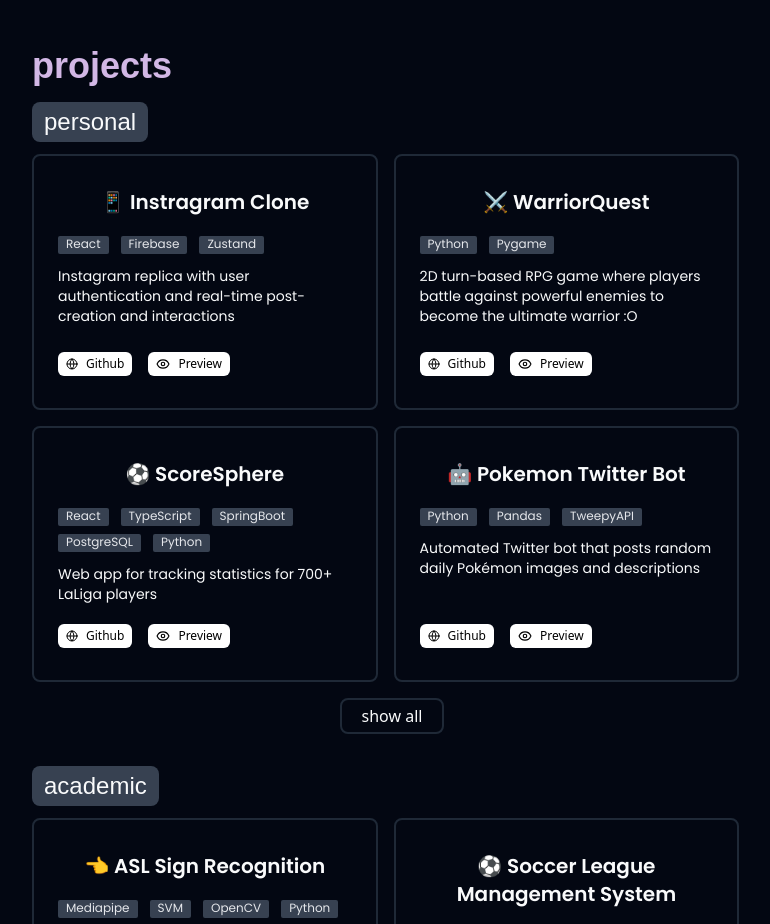
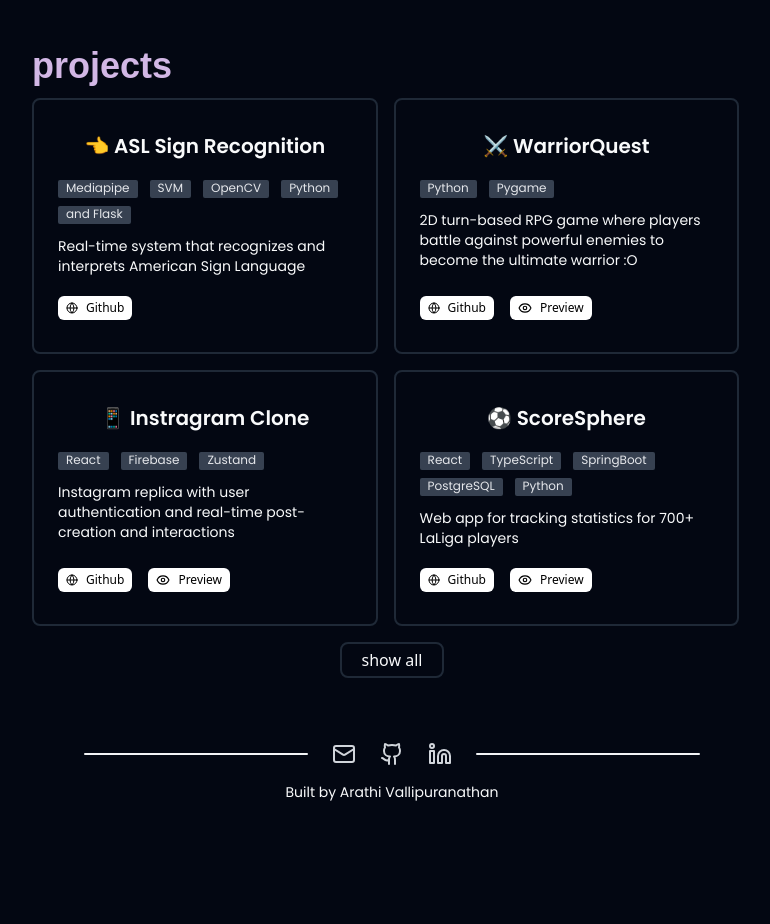
Before and after one commit to avallip443/arathi, a React (Vite) app: page / in a window 1280 px wide. Shown: the part 1128-2052 px from the top of the page, without its empty margins (248-1018 px from the left). After the commit the page ends 1946 px from the top, so only its background shows below. Built offline with nearby package versions, Linux system fonts and the light colour scheme; a web font is replaced by a local one.

Commit message:
update projects

```diff
--- a/src/components/projects/Projects.tsx
+++ b/src/components/projects/Projects.tsx
@@ -5,10 +5,7 @@ const Projects: React.FC = () => {
   return (
     <div className="py-12">
       <h1 className="text-4xl">projects</h1>
-      <h2 className="text-2xl bg-gray-700 inline-block px-3 py-1 rounded-lg mt-4">personal</h2>
-      <ProjectsList type={"personal"} />
-      <h2 className="text-2xl bg-gray-700 inline-block px-3 py-1 rounded-lg mt-8">academic</h2>
-      <ProjectsList type={"academic"} />
+      <ProjectsList/>
     </div>
   );
 };
--- a/src/components/projects/ProjectsList.tsx
+++ b/src/components/projects/ProjectsList.tsx
@@ -2,19 +2,11 @@ import React, { useState } from "react";
 import ProjectCard from "./ProjectCard";
 import projectData from "../../utils/projects.json";
 
-interface ProjectsListProps {
-  type: string;
-}
-
-const ProjectsList: React.FC<ProjectsListProps> = ({ type }) => {
+const ProjectsList: React.FC = () => {
   const [showAll, setShowAll] = useState(false);
-
-  const filteredProjects = projectData.projects.filter(
-    (proj) => proj.type === type
-  );
   const displayedProjects = showAll
-    ? filteredProjects
-    : filteredProjects.slice(0, 4);
+    ? projectData.projects
+    : projectData.projects.slice(0, 4);
 
   return (
     <div className="mt-3">
@@ -31,7 +23,7 @@ const ProjectsList: React.FC<ProjectsListProps> = ({ type }) => {
           </div>
         ))}
       </div>
-      {filteredProjects.length > 4 && (
+      {projectData.projects.length > 4 && (
         <div className="flex justify-center mt-4">
           <button className="px-5 py-1 border-2 border-gray-800 rounded-lg hover:bg-gray-800 hover:border-[#d2b7e5] hover:text-[#d2b7e5]" onClick={() => setShowAll(!showAll)}>
             {showAll ? "show less" : "show all"}
--- a/src/utils/projects.json
+++ b/src/utils/projects.json
@@ -1,84 +1,74 @@
 {
   "projects": [
-    {
-      "name": "📱 Instragram Clone",
-      "description": "Instagram replica with user authentication and real-time post-creation and interactions",
-      "tools": "React, Firebase, Zustand",
-      "github": "https://github.com/avallip443/instagram-clone",
-      "preview": "https://instagram-clone-four-topaz.vercel.app/auth",
-      "type": "personal"
+     {
+      "name": "👈 ASL Sign Recognition",
+      "description": "Real-time system that recognizes and interprets American Sign Language",
+      "tools": "Mediapipe, SVM, OpenCV, Python, and Flask",
+      "github": "https://github.com/avallip443/asl-sign-recognition",
+      "preview": null
     },
     {
       "name": "⚔️ WarriorQuest",
       "description": "2D turn-based RPG game where players battle against powerful enemies to become the ultimate warrior :O",
       "tools": "Python, Pygame",
       "github": "https://github.com/avallip443/WarriorQuest",
-      "preview": "https://avallip.itch.io/warriorquest",
-      "type": "personal"
+      "preview": "https://avallip.itch.io/warriorquest"
+    },
+    {
+      "name": "📱 Instragram Clone",
+      "description": "Instagram replica with user authentication and real-time post-creation and interactions",
+      "tools": "React, Firebase, Zustand",
+      "github": "https://github.com/avallip443/instagram-clone",
+      "preview": "https://instagram-clone-four-topaz.vercel.app/auth"
     },
     {
       "name": "⚽ ScoreSphere",
       "description": "Web app for tracking statistics for 700+ LaLiga players",
       "tools": "React, TypeScript, SpringBoot, PostgreSQL, Python",
       "github": "https://github.com/avallip443/scoresphere",
-      "preview": "https://scoresphere.vercel.app/",
-      "type": "personal"
+      "preview": "https://scoresphere.vercel.app/"
+    },
+    {
+      "name": "🔠 Miffle",
+      "description": "Miffy-themed Wordle game to guess a 5-letter word in 6 tries",
+      "tools": "Ruby, Sinatra, HTML, CSS, JavaScript",
+      "github": "https://github.com/avallip443/miffle",
+      "preview": null
     },
     {
       "name": "🤖 Pokemon Twitter Bot",
       "description": "Automated Twitter bot that posts random daily Pokémon images and descriptions",
       "tools": "Python, Pandas, TweepyAPI",
       "github": "https://github.com/avallip443/pokemon-twitter-bot",
-      "preview": "https://x.com/PokemonDaily4",
-      "type": "personal"
+      "preview": "https://x.com/PokemonDaily4"
     },
     {
       "name": "🏋️ WorkIt [Ongoing]",
       "description": "Mobile app for managing interval training workouts, featuring custom timers and progress tracking",
       "tools": "React Native, Typescript, PostgreSQL",
       "github": "https://github.com/avallip443/workit",
-      "preview": null,
-      "type": "personal"
+      "preview": null
     },
     {
       "name": "💵 Expense Tracker",
       "description": "Tracker for logging, categorizing, and visualizing daily expenses",
       "tools": "ReactJS, ExpressJS, NodeJS, MongoDB",
       "github": "https://github.com/avallip443/expense-tracker",
-      "preview": "https://expense-tracker-app-sage.vercel.app",
-      "type": "personal"
-    },
-    {
-      "name": "🔠 Miffle",
-      "description": "Miffy-themed Wordle game to guess a 5-letter word in 6 tries",
-      "tools": "Ruby, Sinatra, HTML, CSS, JavaScript",
-      "github": "https://github.com/avallip443/miffle",
-      "preview": null,
-      "type": "personal"
-    },
-    {
-      "name": "👈 ASL Sign Recognition",
-      "description": "Real-time system that recognizes and interprets American Sign Language",
-      "tools": "Mediapipe, SVM, OpenCV, Python, and Flask",
-      "github": "https://github.com/avallip443/asl-sign-recognition",
-      "preview": null,
-      "type": "academic"
+      "preview": "https://expense-tracker-app-sage.vercel.app"
     },
     {
       "name": "⚽ Soccer League Management System",
       "description": "DBMS to organize soccer leagues, including teams, matches, and stats",
       "tools": "SQL, Bash, Python",
       "github": "https://github.com/avallip443/soccer-league-management-system",
-      "preview": null,
-      "type": "academic"
+      "preview": null
     },
     {
       "name": "🐞 Bug Reporting System",
       "description": "Dashboard for tracking, managing, and analyzing bug reports and statistics",
       "tools": "React, NodeJS, Firebase",
       "github": "https://github.com/avallip443/bug-reporting-system",
-      "preview": null,
-      "type": "academic"
+      "preview": null
     }
   ]
 }
```
